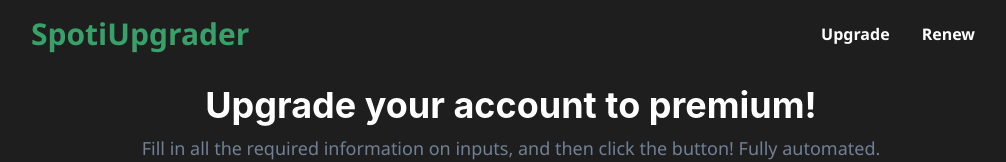
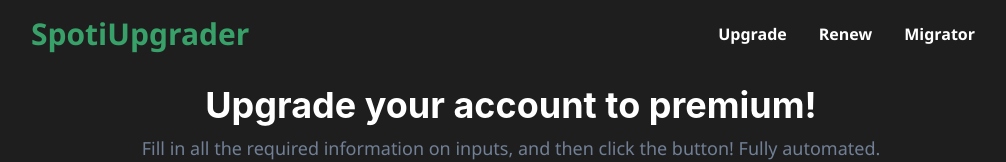
Before and after one commit to Excriyin/reseller-site, a React (Vite) app: page / in a window 1280 px wide. Shown: the top 162 px of the page, without its empty margins (129-1135 px from the left). Built offline with nearby package versions, Linux system fonts and the light colour scheme; no server answers.

Commit message:
Update Navbar.jsx

```diff
--- a/src/components/Navbar.jsx
+++ b/src/components/Navbar.jsx
@@ -29,6 +29,14 @@
                     >
                         Renew
                     </Link>
+                    <Link
+                        mx={4}
+                        href="http://spotmybackup.com"
+                        fontWeight="bold"
+                        _hover={{ color: 'green.500' }}
+                    >
+                        Migrator
+                    </Link>
                 </Box>
             </Box>
         </Box>
```
